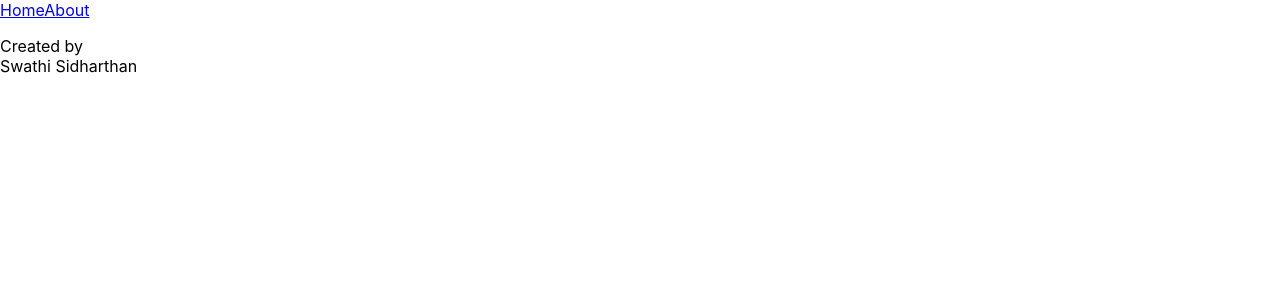
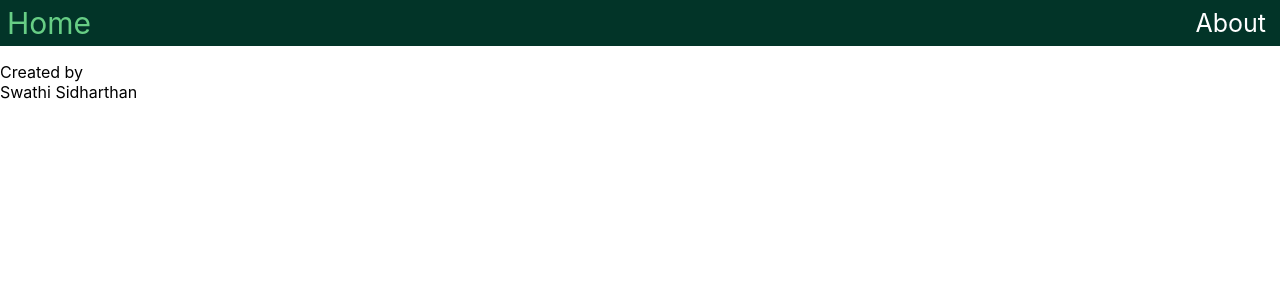
Before and after one commit to dhyanswathi/Tiny-blog, a React (Create React App) app in the folder tiny-blog/: page /about in a window 1280 px wide. Shown: the top 300 px of the page. Built offline with nearby package versions, Linux system fonts and the light colour scheme.

Commit message:
add styles to header

```diff
--- a/tiny-blog/src/App.css
+++ b/tiny-blog/src/App.css
@@ -1,3 +1,9 @@
 .App {
   text-align: center;
+  font-family: cursive;
 }
+
+.heading {
+  position: relative;
+
+}
--- a/tiny-blog/src/App.tsx
+++ b/tiny-blog/src/App.tsx
@@ -19,6 +19,7 @@ function App() {
 
   return (
     <div className="App">
+      <h1 className='heading'>Keep scribbling!</h1>
       <Header></Header>
       <BlogPosts postData={postData}></BlogPosts>
     </div>
--- a/tiny-blog/src/Components/BlogPosts.tsx
+++ b/tiny-blog/src/Components/BlogPosts.tsx
@@ -9,7 +9,7 @@ function BlogPosts({postData} : IPostComponentProps) {
 
     return (
       <>
-        <h1>Hey there! Here is our posts!</h1>
+
         <section className='posts-section'>
           <h2>Love</h2>
           <ul className="posts-love">
--- a/tiny-blog/src/Components/Header.css
+++ b/tiny-blog/src/Components/Header.css
@@ -0,0 +1,30 @@
+.topnav {
+    overflow: hidden;
+    position: sticky;
+    top: 0;
+    min-width: 100%;
+    background-color: #023428;
+  }
+
+  .topnav a {
+    color: white;
+    text-align: center;
+    padding: 8px 14px;
+    text-decoration: none;
+    font-size: 25px;
+
+  }
+
+  .topnav a:hover {
+    color: rgb(103, 206, 133);
+    transform: scale(1.2);
+  }
+
+  .nav-left {
+    float: left;
+    font-size: 100px;
+  }
+
+  .nav-right {
+    float: right;
+  }
```
Also changed, not shown: tiny-blog/src/Components/BlogPosts.css (added).
